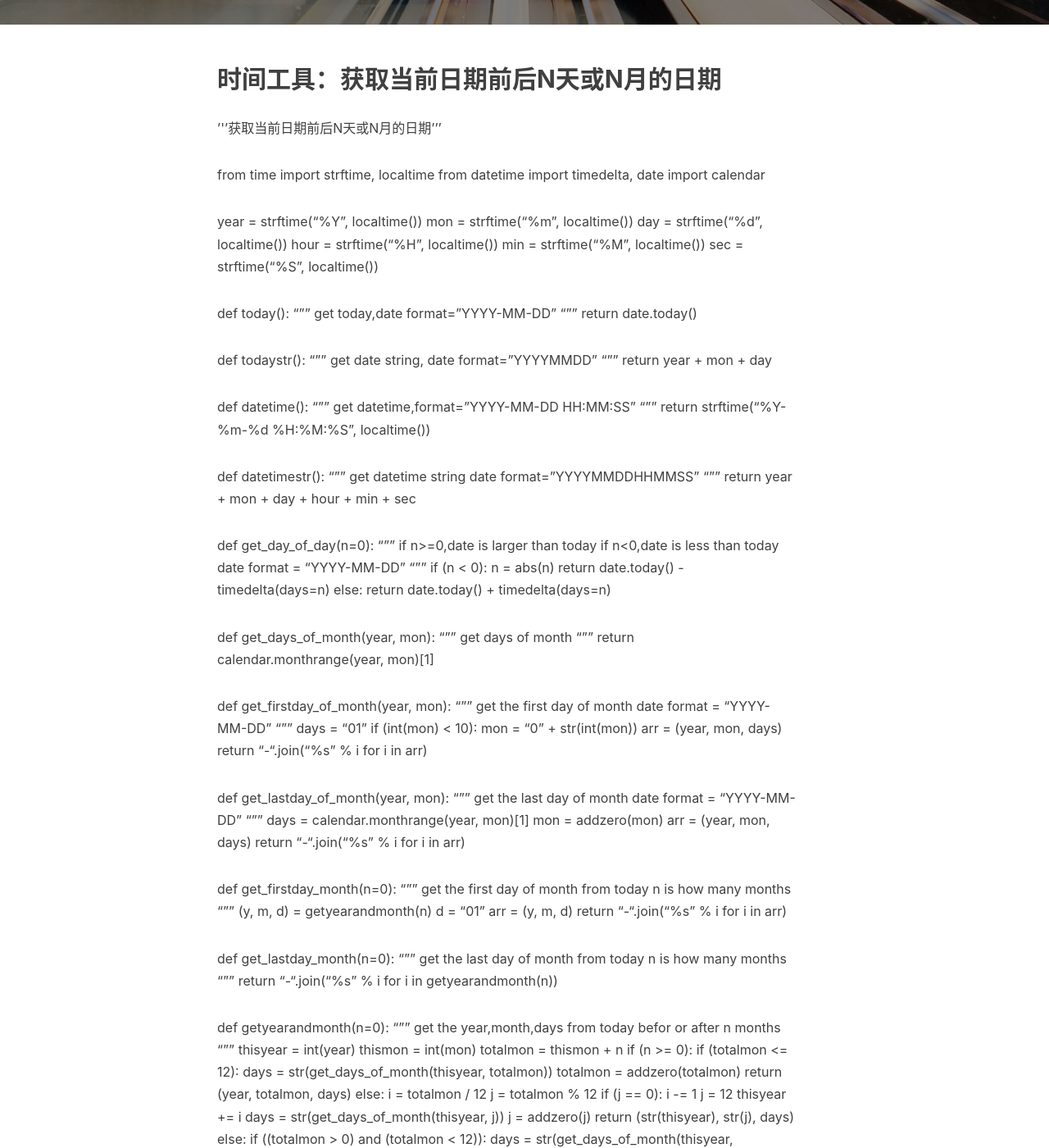
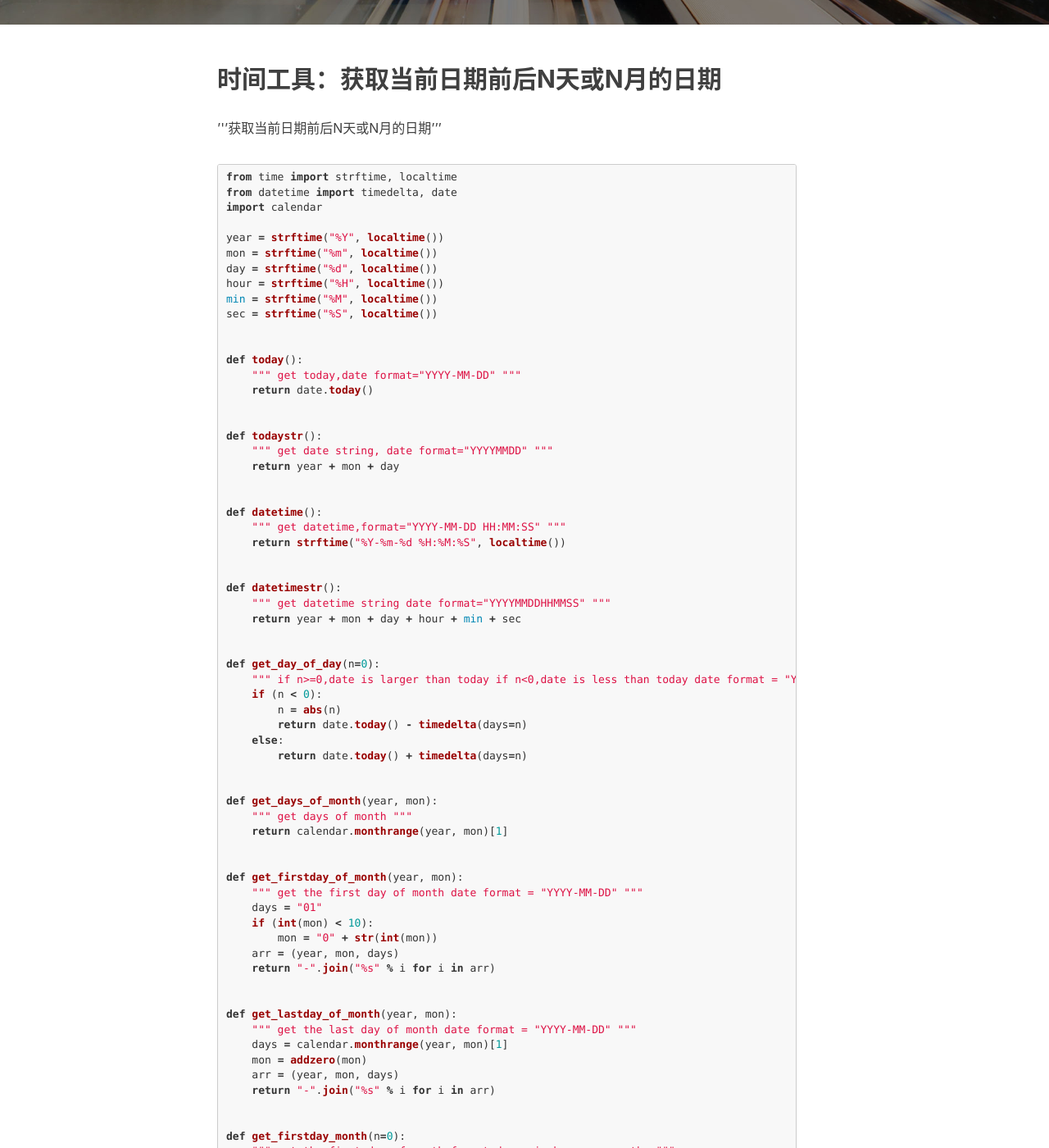
Before and after one commit to alsww/alsww.github.io, a Jekyll site: the page built from _posts/2017-01-23-python-01.markdown, in a window 1280 px wide and 1400 px high, scrolled down 553 px. Shown: the whole window at 82% size. Built offline with Jekyll 4.4.1, drawn with Linux system fonts in a browser that asks for light colours; nearby versions of some CDN libraries; comment, search, counter and statistics services are not loaded; some of the changed text lies outside the part shown.

Commit message:
add a python blog test

````diff
--- a/_posts/2017-01-23-python-01.markdown
+++ b/_posts/2017-01-23-python-01.markdown
@@ -15,6 +15,8 @@ tags:
 
 '''获取当前日期前后N天或N月的日期'''
 
+
+```python
 from time import strftime, localtime
 from datetime import timedelta, date
 import calendar
@@ -204,3 +206,4 @@ if __name__ == "__main__":
 2016-08-25
 2017-02-25
 2018-06-25
+```
````
